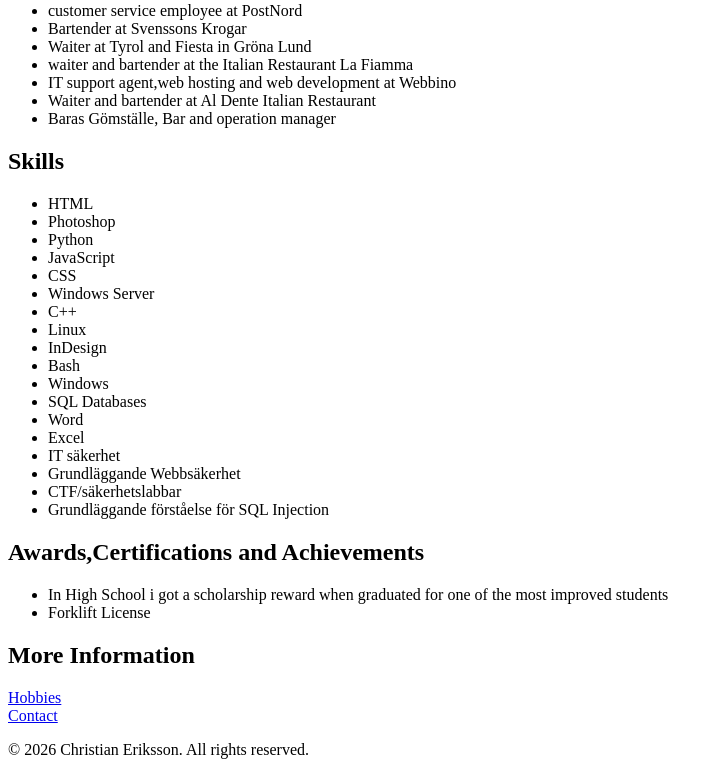
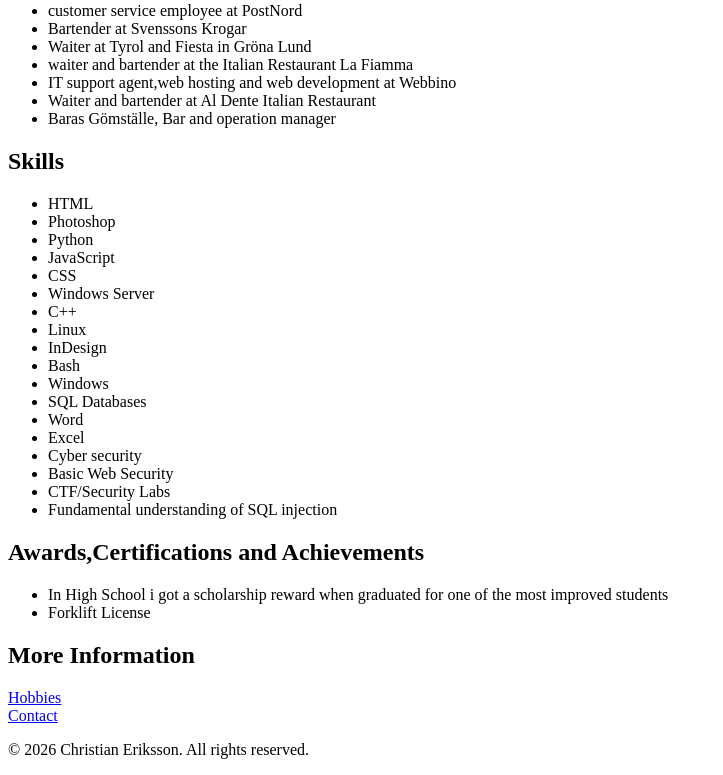
Before and after one commit to mrbossce-tech/online-resume, a plain HTML site: page index.html in a window 1280 px wide. Shown: the part 684-1459 px from the top of the page, without its empty margins (0-723 px from the left). Drawn offline with Linux system fonts and the light colour scheme.

Commit message:
Update index.html

```diff
--- a/index.html
+++ b/index.html
@@ -55,10 +55,10 @@
 <li>SQL Databases</li>
 <li>Word</li>
 <li>Excel</li>
-<li>IT säkerhet</li>
-<li>Grundläggande Webbsäkerhet</li>
-<li>CTF/säkerhetslabbar</li>
-<li>Grundläggande förståelse för SQL Injection</li>
+<li>Cyber security</li>
+<li>Basic Web Security </li>
+<li>CTF/Security Labs</li>
+<li>Fundamental understanding of SQL injection</li>
 </ul>
 <h2>Awards,Certifications and Achievements</h2>
 <ul>
```
